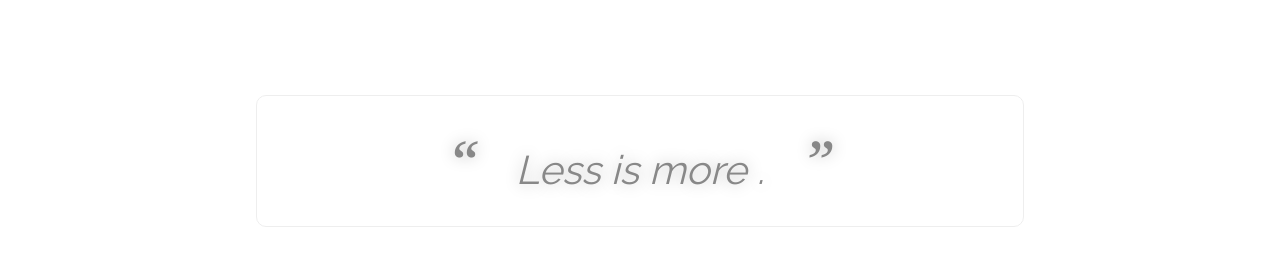
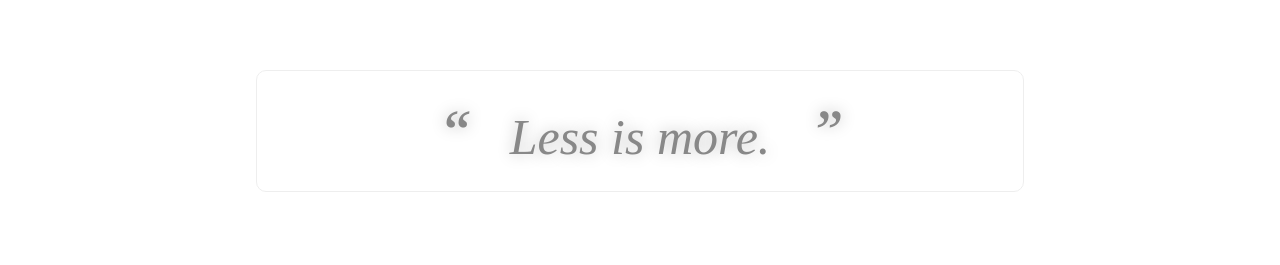
Before and after one commit to meaganpau/parallax, a website: page index.html in a window 1280 px wide. Shown: the part 3022-3287 px from the top of the page. Drawn offline with nearby package versions, Linux system fonts and the light colour scheme.

Commit message:
minor tweaks to quote

```diff
--- a/styles/style.css
+++ b/styles/style.css
@@ -151,11 +151,16 @@ ul {
 	background-color: rgba(0,0,0,0.5);
 }
 
+.quote {
+	height: 300px;
+}
+
 .quote p {
-	margin: 8% 20%;
-	padding: 20px 80px;
+	margin: 6% 20%;
+	padding: 15px;
 	color: #888;
-	font-size: 40px;
+	font-family: Lucia;
+	font-size: 50px;
 	font-style: italic;
 	text-shadow: 0 0 15px rgba(0,0,0,0.25);
 	background: rgba(255,255,255,0.9);
```
Also changed, not shown: index.html (+1 -2 lines).
